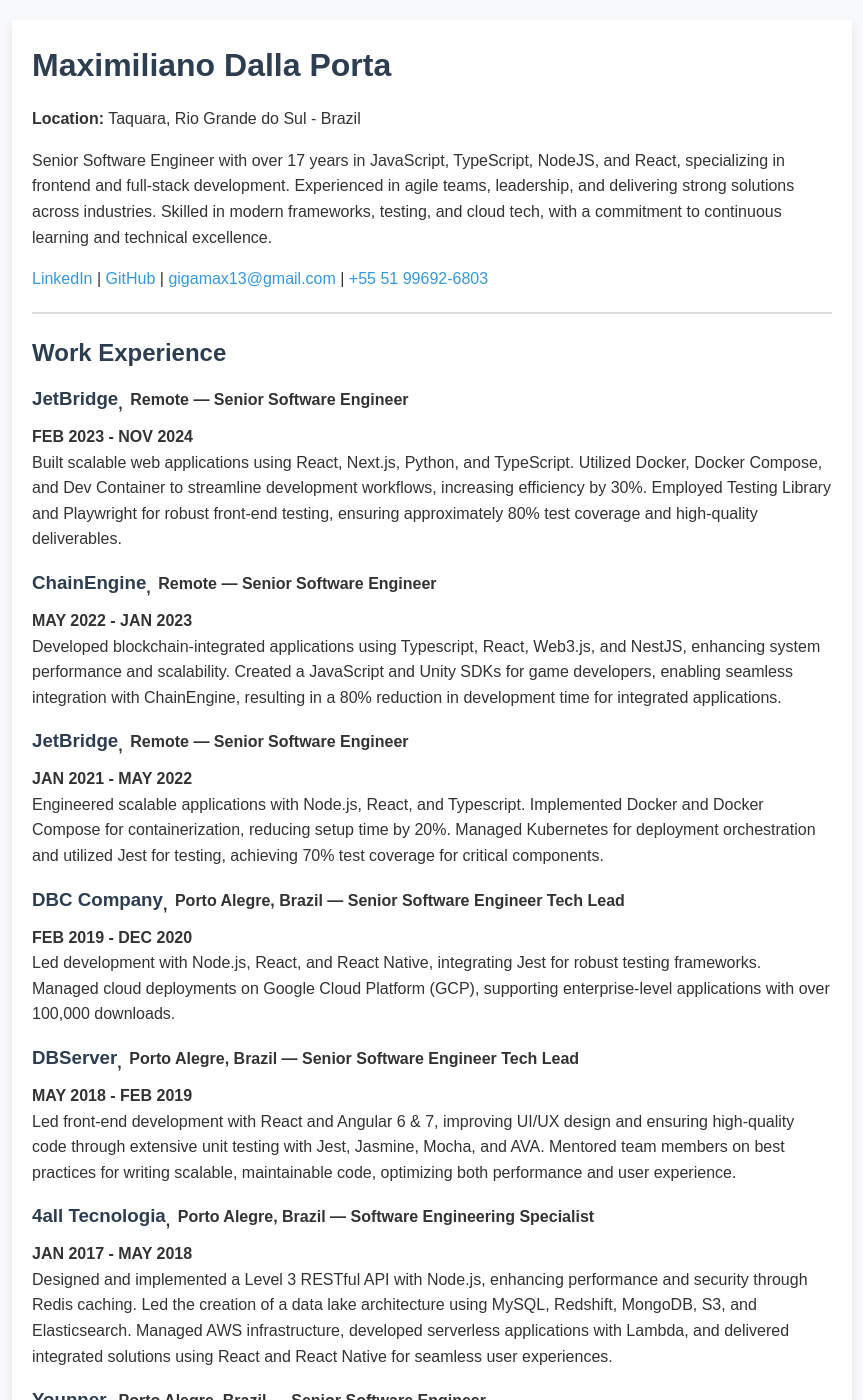
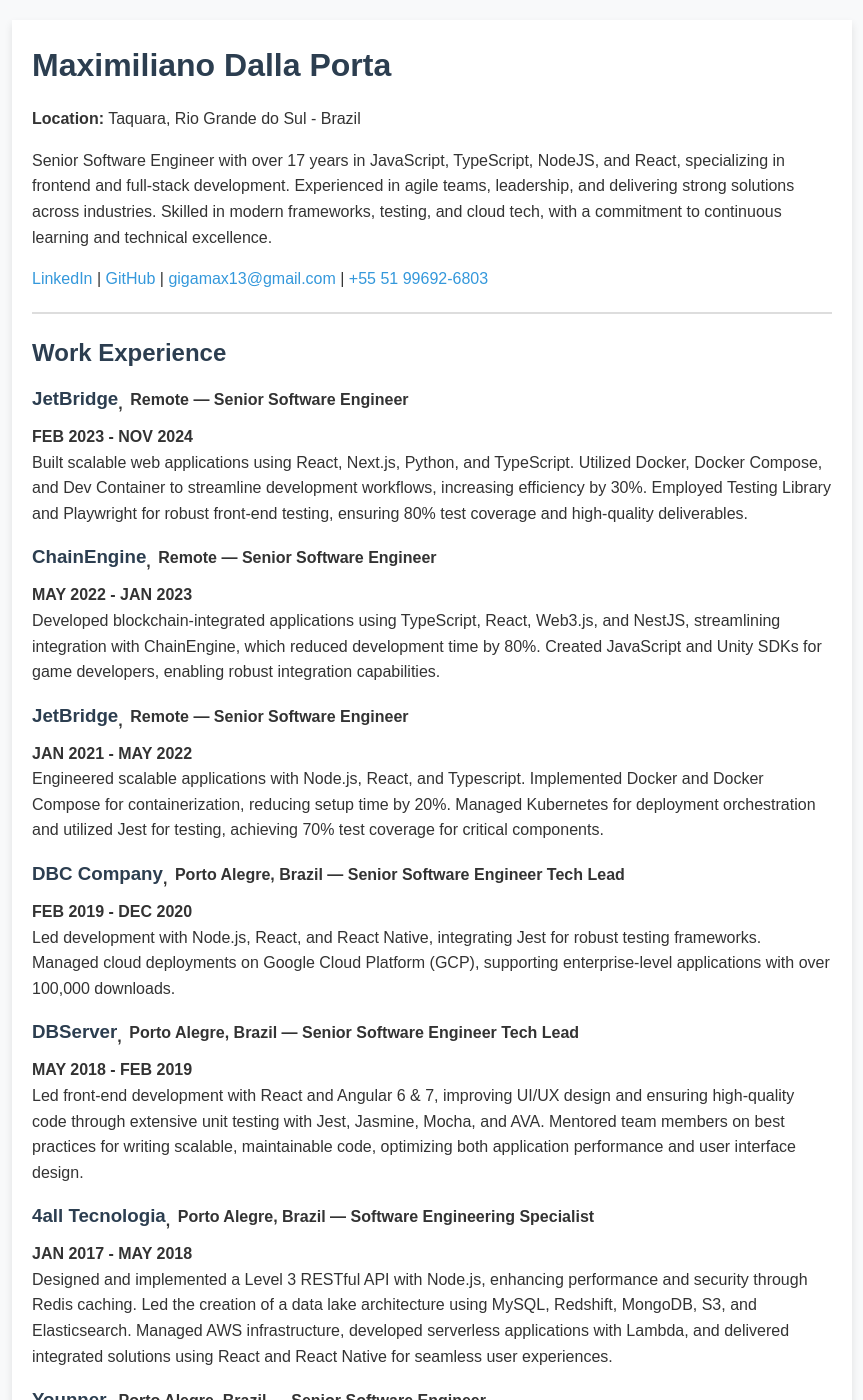
Before and after one commit to GigaMax13/gigamax13.github.io, a Jekyll site: the page built from index.md, in a window 1280 px wide and 1400 px high. Shown: the whole window, without its empty margins (208-1071 px from the left). Built offline with Jekyll 4.4.1, drawn with Linux system fonts in a browser that asks for light colours; some of the changed text lies outside the part shown.

Commit message:
chore: update resume

```diff
--- a/resume.md
+++ b/resume.md
@@ -16,12 +16,12 @@
 <h3>JetBridge<span>Remote — Senior Software Engineer</span></h3>
 
 **FEB 2023 - NOV 2024**
-Built scalable web applications using React, Next.js, Python, and TypeScript. Utilized Docker, Docker Compose, and Dev Container to streamline development workflows, increasing efficiency by 30%. Employed Testing Library and Playwright for robust front-end testing, ensuring approximately 80% test coverage and high-quality deliverables.
+Built scalable web applications using React, Next.js, Python, and TypeScript. Utilized Docker, Docker Compose, and Dev Container to streamline development workflows, increasing efficiency by 30%. Employed Testing Library and Playwright for robust front-end testing, ensuring 80% test coverage and high-quality deliverables.
 
 <h3>ChainEngine<span>Remote — Senior Software Engineer</span></h3>
 
 **MAY 2022 - JAN 2023**
-Developed blockchain-integrated applications using Typescript, React, Web3.js, and NestJS, enhancing system performance and scalability. Created a JavaScript and Unity SDKs for game developers, enabling seamless integration with ChainEngine, resulting in a 80% reduction in development time for integrated applications.
+Developed blockchain-integrated applications using TypeScript, React, Web3.js, and NestJS, streamlining integration with ChainEngine, which reduced development time by 80%. Created JavaScript and Unity SDKs for game developers, enabling robust integration capabilities.
 
 <h3>JetBridge<span>Remote — Senior Software Engineer</span></h3>
 
@@ -36,7 +36,7 @@
 <h3>DBServer<span>Porto Alegre, Brazil — Senior Software Engineer Tech Lead</span></h3>
 
 **MAY 2018 - FEB 2019**
-Led front-end development with React and Angular 6 & 7, improving UI/UX design and ensuring high-quality code through extensive unit testing with Jest, Jasmine, Mocha, and AVA. Mentored team members on best practices for writing scalable, maintainable code, optimizing both performance and user experience.
+Led front-end development with React and Angular 6 & 7, improving UI/UX design and ensuring high-quality code through extensive unit testing with Jest, Jasmine, Mocha, and AVA. Mentored team members on best practices for writing scalable, maintainable code, optimizing both application performance and user interface design.
 
 <h3>4all Tecnologia<span>Porto Alegre, Brazil — Software Engineering Specialist</span></h3>
 
@@ -97,7 +97,7 @@
 
 ---
 
-## Projects
+<h2 id="projects">Projects</h2>
 
 <h3>Kernel<span><a href="https://www.asimov.com/kernel" target="_blank">CAD Software for Engineering Biology</a></span></h3>
 
```
Also changed, not shown: other parts of resume.md (+1 -1 lines), _scripts/resume-short-version.md (+4 -4 lines), 1 other file.
